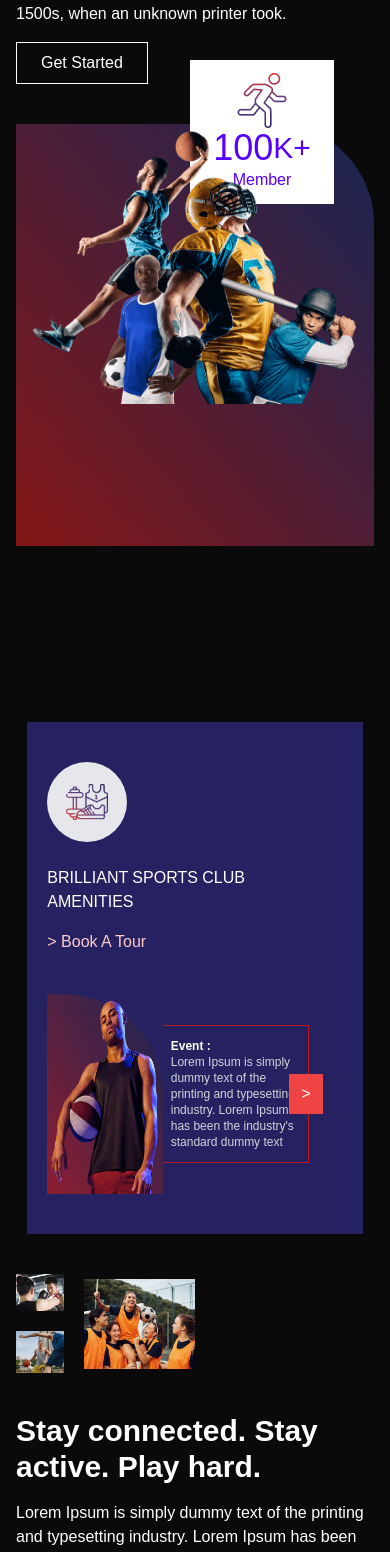
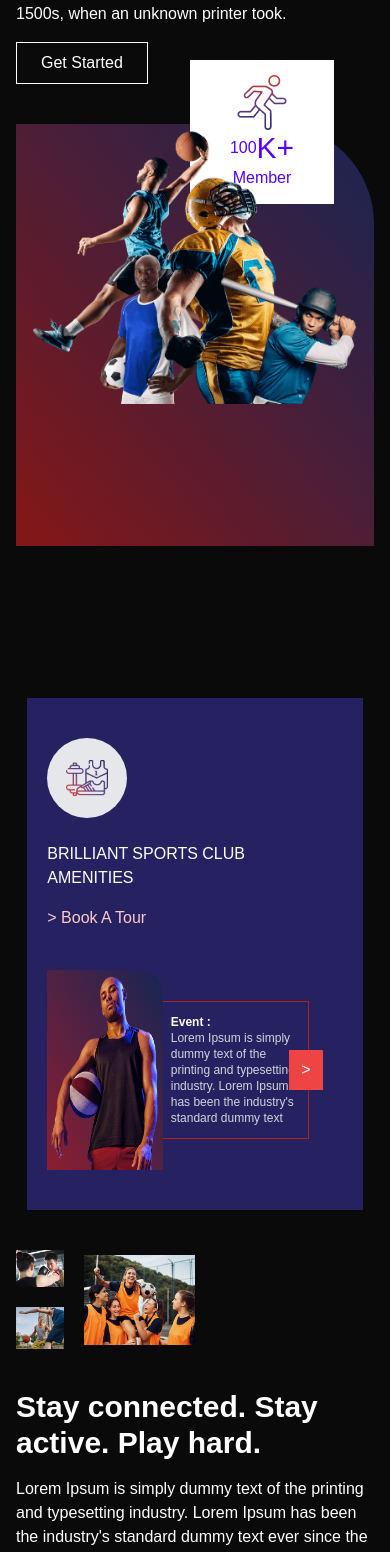
Before and after one commit to Nirav2080/warriorsportclub, a React (Vite) app: page / in a window 390 px wide. Shown: the part 186-1738 px from the top of the page. Built offline with nearby package versions, Linux system fonts and the light colour scheme.

Commit message:
Bug-fixed-in-counter

```diff
--- a/src/Component/Common/Counter/Counter.jsx
+++ b/src/Component/Common/Counter/Counter.jsx
@@ -34,7 +34,7 @@ const Counter = ({ countTo, duration }) => {
     };
   }, [countTo, duration]);
 
-  return <div className="text-4xl">{count}</div>;
+  return <div className="md:text-4xl">{count}</div>;
 };
 
 Counter.propTypes = {
--- a/src/Component/Home/BookEvent/index.jsx
+++ b/src/Component/Home/BookEvent/index.jsx
@@ -8,7 +8,7 @@ import SetImage3 from "../../../assets/Home/Event/SetImage3.jpg";
 
 function index() {
   return (
-    <div className="bg-neutral-950 md:mt-0 my-16">
+    <div className="bg-neutral-950 md:mt-0 mb-16 ">
       <div className="bg-[#262261] mx-auto w-[86%] py-10 px-5 flex md:flex-row flex-col gap-10 my-10">
         {/* Left Side */}
         <div className="flex gap-3 justify-around md:flex-row flex-col md:space-y-0 space-y-3 md:items-center md:w-[40%]">
@@ -27,7 +27,7 @@ function index() {
         {/* Right Side */}
         <div className="md:w-[60%] flex items-center ">
           {/* Image Section */}
-          <div className="md:w-1/3 bg-gradient-to-tr from-red-700/70 to-blue-950 rounded-tr-[100px]">
+          <div className="md:w-1/3 bg-gradient-to-tr from-red-700/70 to-blue-950 rounded-tr-3xl">
             <img
               src={BasketBall}
               alt="BasketBallImage"
--- a/src/Component/Home/index.jsx
+++ b/src/Component/Home/index.jsx
@@ -1,6 +1,9 @@
 import Hero from "./Hero";
 import BookEvent from "./BookEvent";
 import GamesCategories from "./GamesCategories/index";
+import ChooseUs from "./ChooseUs/index";
+import CounterOfAllArea from "./CounterOfAllArea/index";
+import TopTrainers from './TopTrainers/index'
 
 const Home = () => {
   return (
@@ -8,6 +11,9 @@ const Home = () => {
       <Hero />
       <BookEvent />
       <GamesCategories />
+      <ChooseUs />
+      <CounterOfAllArea />
+      <TopTrainers />
     </main>
   );
 };
```
